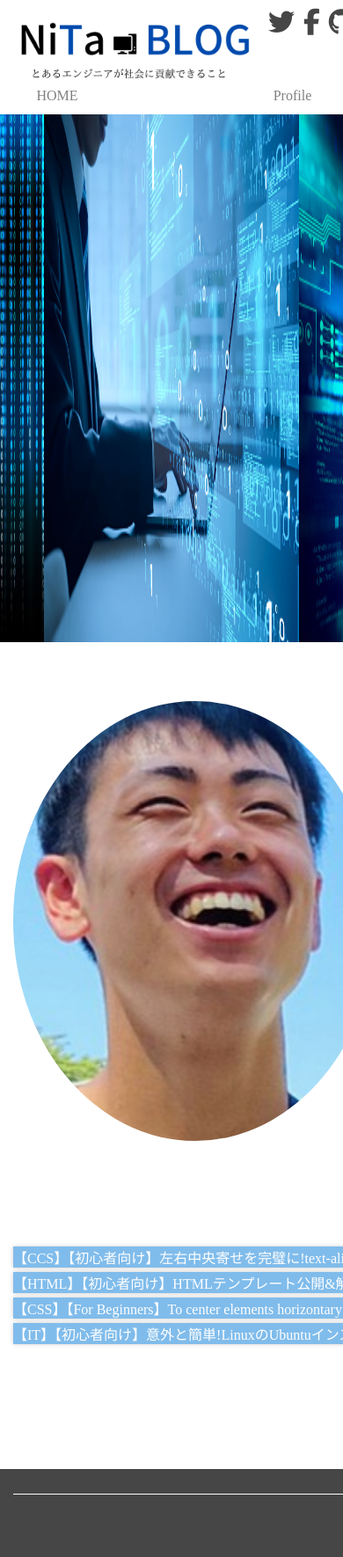
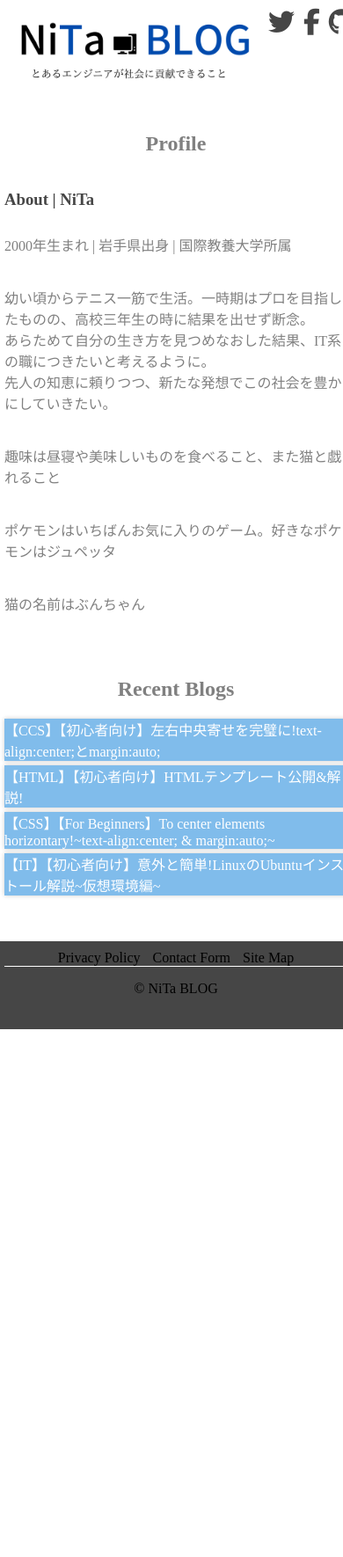
Before and after one commit to ni-m-ta/blog_public, a PHP site: page / in a window 390 px wide; the page is wider, and only the part inside the window is pictured. Shown: that part at 88% size. After the commit the page ends 1170 px from the top of that part, so only its background shows below. Run offline with PHP 8.4, Linux system fonts and the light colour scheme; some libraries are stand-ins or nearby versions.

Commit message:
crating responsive design

```diff
--- a/css/index.css
+++ b/css/index.css
@@ -1,45 +1,15 @@
-
-.profile{
-    height: 600px;
-    width: 100%;
-  }
-
-    h2{
-      text-align: center;
-      color: gray;
-    }
-
-    .profile-parent{
-      display: flex;
-      gap: 150px;
-    }
-
-      .profile-photo{
-        background-image: url("../img/me.PNG");
-        height: 500px;
-        width: 500px;
-        border-radius: 50%;
-        background-position: center center;
-      }
-
-      .profile-descripton h3{
-        color: rgb(70, 70, 70);
-      }
-
-      .profile-descripton p{
-        color: gray;
-        padding: 10px 0;
-      }
-
 .recent-blogs{
     height: 300px;
     width: 100%;
+    text-align: center;
+    color: gray;
 }
 
     .recent-blog{
         background-color: rgba(97, 172, 230, 0.8);
         box-shadow: 0px 0px 5px rgba(0,0,0,0.2);
         margin-bottom: 5px;
+        text-align: left;
     }
 
     .recent-blog a:link, a:visited, a:hover, a:active{
--- a/css/main.css
+++ b/css/main.css
@@ -176,3 +176,125 @@ footer{
     footer p{
       text-align: center;
     }
+
+@media screen and (max-width: 1024px) {
+  .container{
+    width: 100%;
+    padding-right: 5px;
+    padding-left: 5px;
+    margin-right: auto;
+    margin-left: auto;
+  }
+
+  header{
+    width: 100%;
+    height: 100px;
+    color: gray;
+    position: fixed;
+    z-index: 10;
+    left: 0;
+    top: 0;
+    background-color: white;
+  }
+
+    .removed-options{
+      display: none !important;
+    }
+
+    .shrinked-header{
+      height: 30px;
+      background-color: rgb(255, 255, 255, 0.8);
+    }
+
+    .header-logo-snsIcons{
+      width: 100%;
+      height: 100px;
+      display: flex;
+      justify-content: space-between;
+    }
+
+      .header-logo-img{
+        width: 300px;
+        height: 100px;
+      }
+
+      .header-snsIcons{
+        width: 200px;
+        height: 100px;
+        display: flex;
+        justify-content: flex-end;
+        color: rgb(70, 70, 70);
+      }
+
+      .header-snsIcons a:link, .header-snsIcons a:visited, .header-snsIcons a:hover, .header-snsIcons a:active{
+        color: rgb(70, 70, 70);
+      }
+
+        .header-snsIcons .fa-brands, .fa-solid{
+          font-size: 30px;
+          padding: 10px 5px;
+        }
+
+    .header-options{
+      display: none;
+    }
+
+  .top-slides{
+    display: none;
+   }
+
+.profile{
+  height: 600px;
+  width: 100%;
+}
+
+  .profile h2{
+    text-align: center;
+    color: gray;
+  }
+
+  .profile-parent{
+    display: flex;
+    gap: 50px;
+  }
+
+    .profile-photo{
+      display: none;
+    }
+
+    .profile-descripton h3{
+      color: rgb(70, 70, 70);
+    }
+
+    .profile-descripton p{
+      color: gray;
+      padding: 10px 0;
+    }
+
+footer{
+  height: 100px;
+  width: 100%;
+  background-color: rgb(70, 70, 70);
+}
+
+    .footer-options{
+      padding-top: 10px;
+      border-bottom: solid 1px white;
+      text-align: center;
+    }
+
+      .footer-option{
+        padding: 0 5px;
+      }
+
+      .footer-option:link, .footer-option:visited, .footer-option:hover, .footer-option:active {
+        color: black;
+      }
+
+    footer p{
+      text-align: center;
+    }
+  }
+
+  @media screen and (max-width: 599px) {
+  }
```
